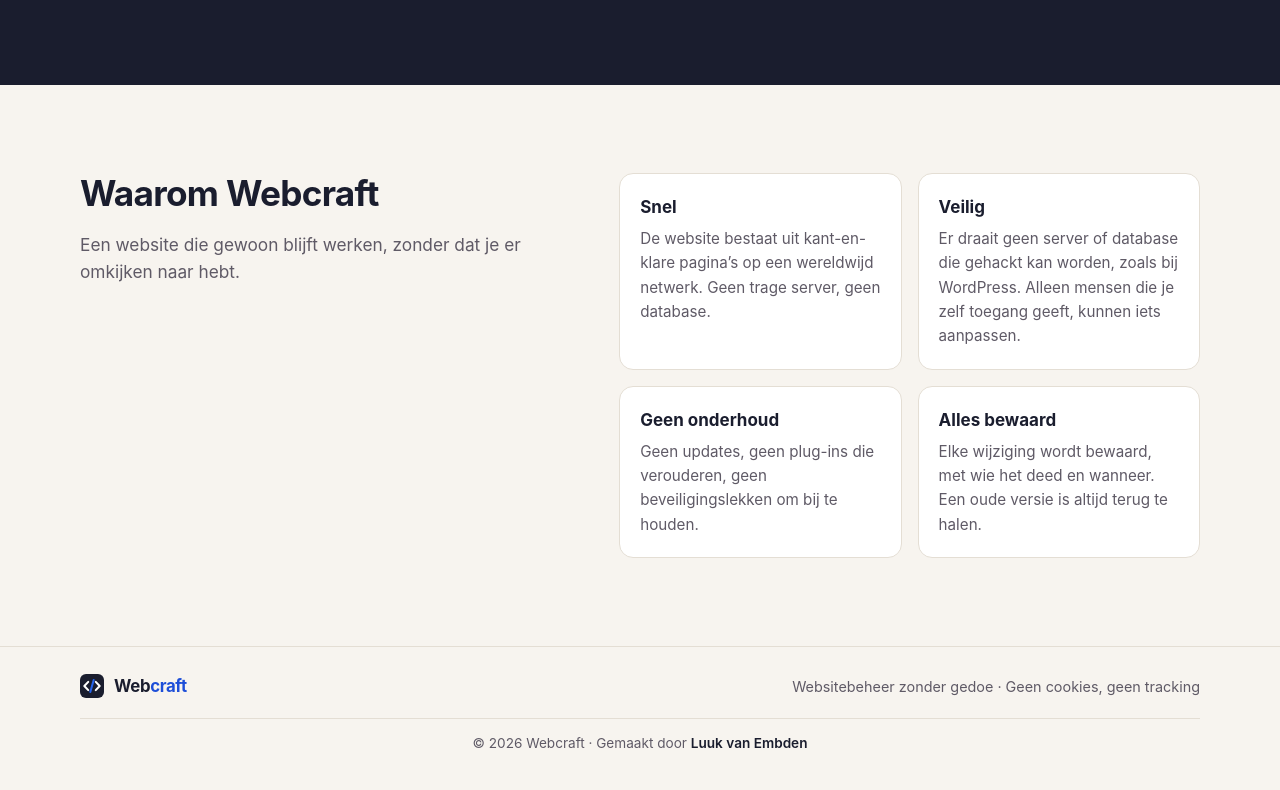
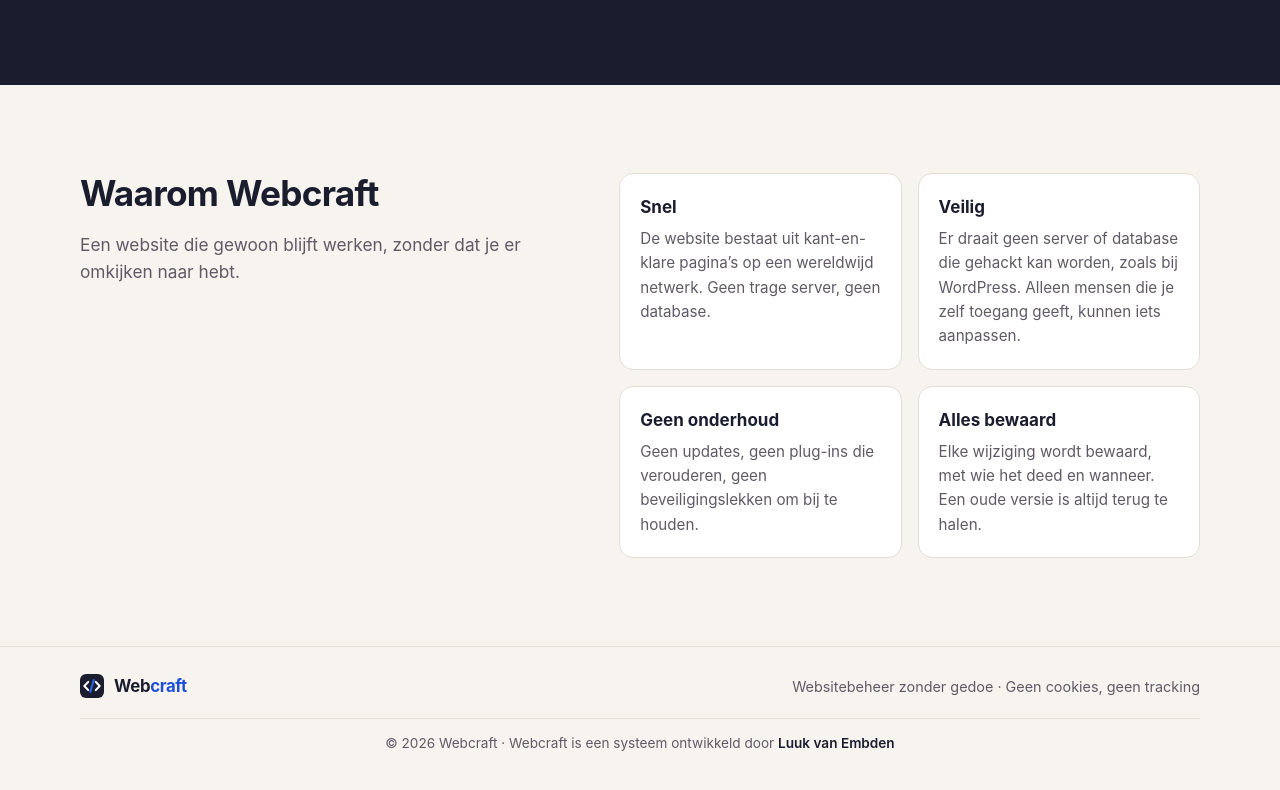
Before and after one commit to Luukve6/Webcraft, a website: page site/nl/index.html in a window 1280 px wide. Shown: the part 1741-2531 px from the top of the page. Drawn offline with Linux system fonts and the light colour scheme.

Commit message:
Webcraft-site: voettekst 'Webcraft is een systeem ontwikkeld door Luuk van Embden'
Co-Authored-By: Claude Opus 5.5 <noreply@anthropic.com>

```diff
--- a/site/nl/index.html
+++ b/site/nl/index.html
@@ -163,7 +163,7 @@
       <span class="brand small"><img src="../webcraft.svg" alt="" width="24" height="24"> <span class="wordmark">Web<span>craft</span></span></span>
       <span class="muted">Websitebeheer zonder gedoe · Geen cookies, geen tracking</span>
     </div>
-    <p class="wrap credit">© 2026 Webcraft · Gemaakt door <strong>Luuk van Embden</strong></p>
+    <p class="wrap credit">© 2026 Webcraft · Webcraft is een systeem ontwikkeld door <strong>Luuk van Embden</strong></p>
   </footer>
   <script src="../mock.js" defer></script>
 </body>
```
Also changed, not shown: site/index.html (+1 -1 lines).
